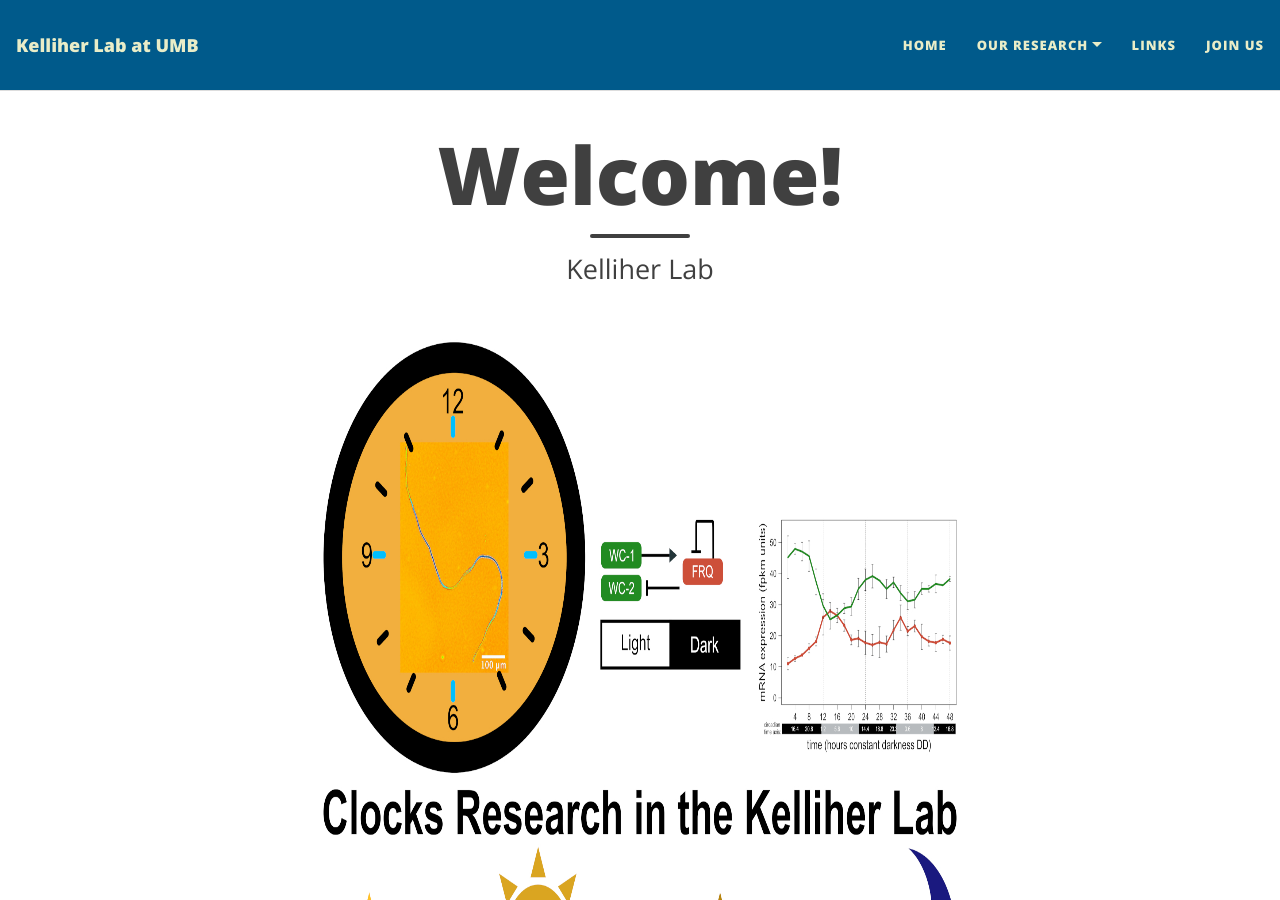
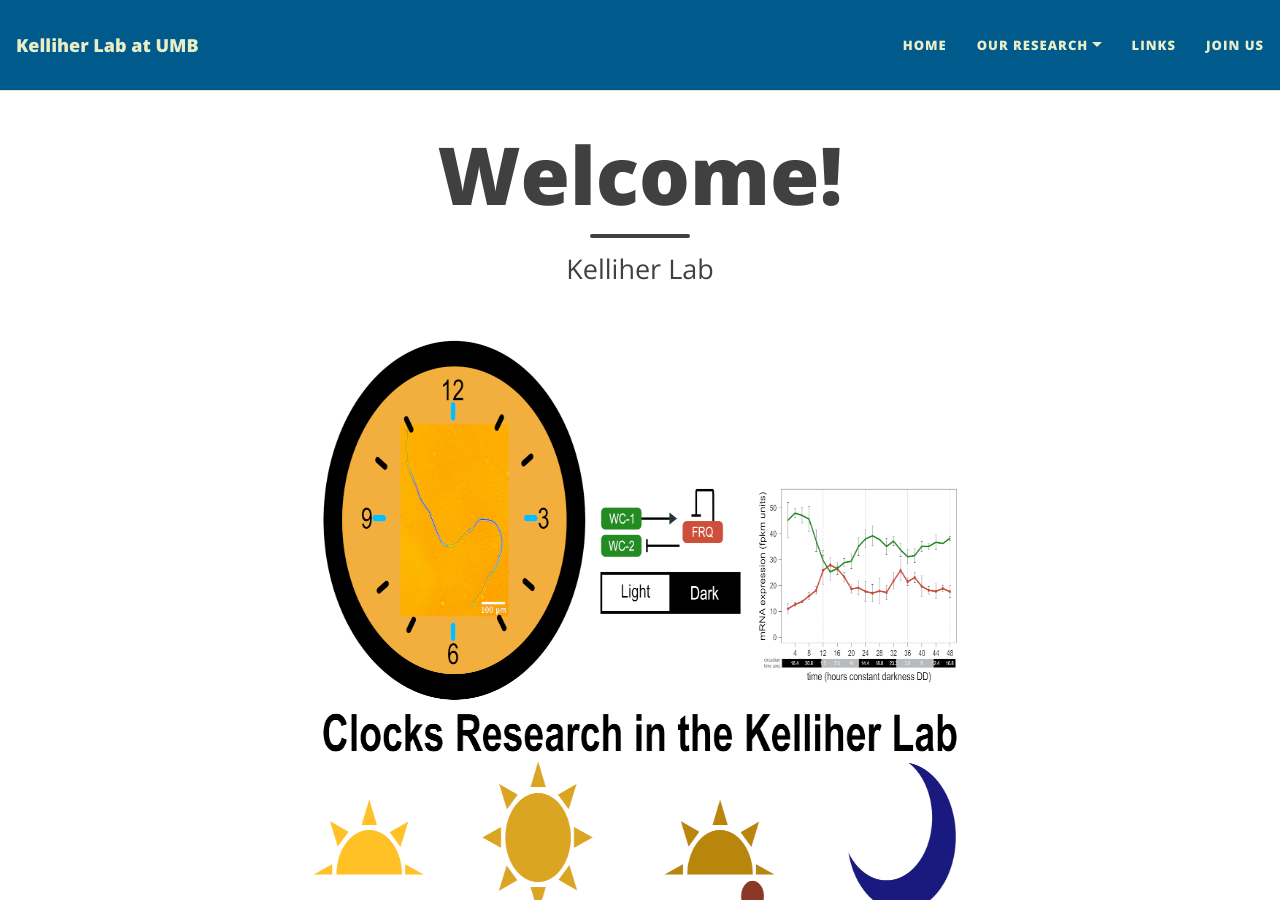
Before and after one commit to cmk35/cmk35.github.io, a Jekyll site: the page built from index.md, in a window 1280 px wide and 900 px high. Built offline with Jekyll 4.4.1, drawn with Linux system fonts in a browser that asks for light colours; nearby versions of some CDN libraries.

Commit message:
Update index.md

```diff
--- a/index.md
+++ b/index.md
@@ -5,7 +5,7 @@ subtitle: Kelliher Lab
 # cover-img: /clock_intro_figure_v2_gimp2000wPx_600dpi.jpg
 ---
 
-![Introduction](clock_intro_figure_v2_gimp2000wPx_600dpi.jpg){:height="938px" width="1200px"}
+![Introduction](clock_intro_figure_v2_gimp2000wPx_600dpi.jpg){:height="782px" width="1000px"}
 
 ### About Us:
 The Kelliher Lab is investigating the circadian clock-- how most organisms tell time on planet Earth. Organisms use circadian clocks to align their behavior optimally with the 24-hour light/dark cycle.
```
